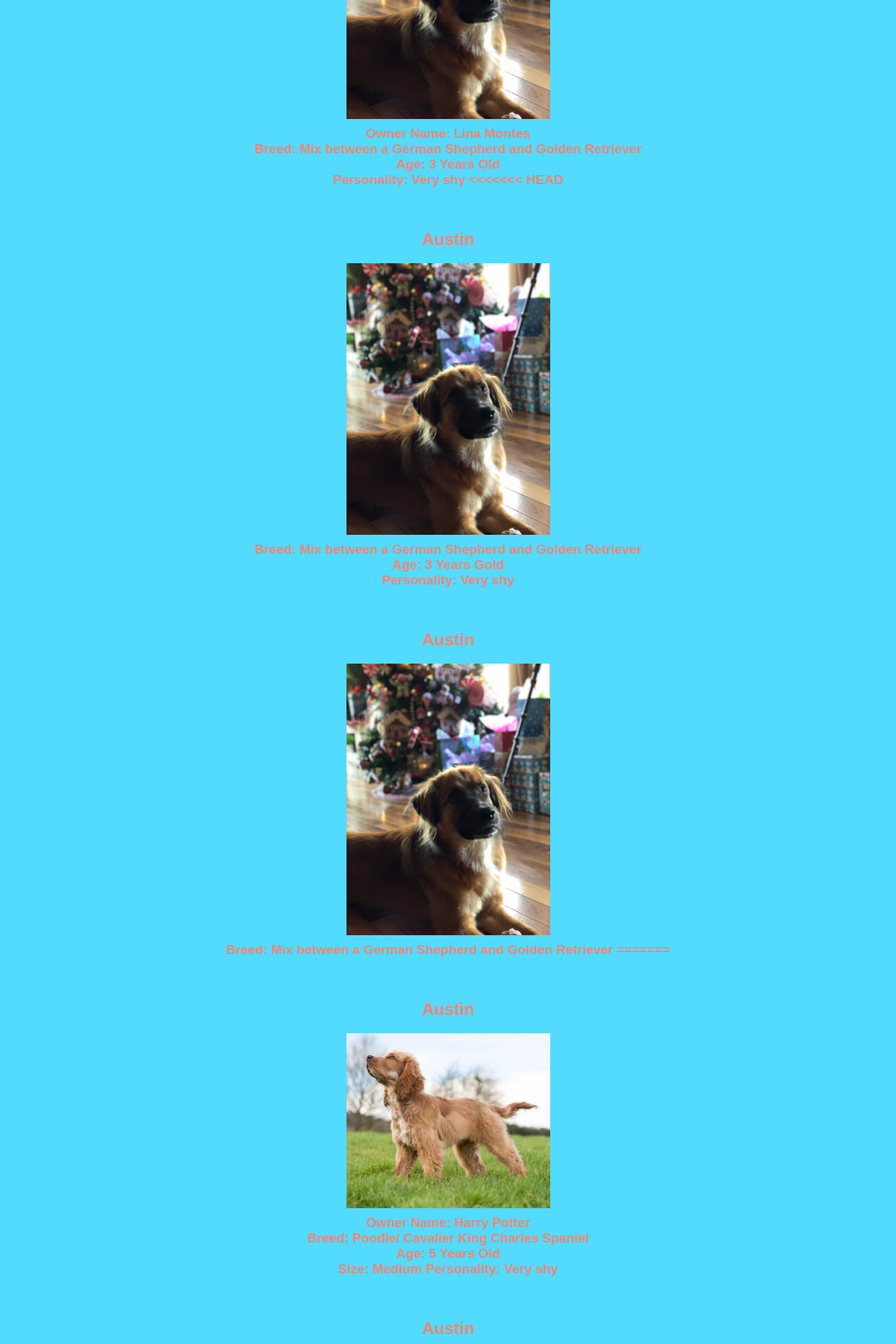
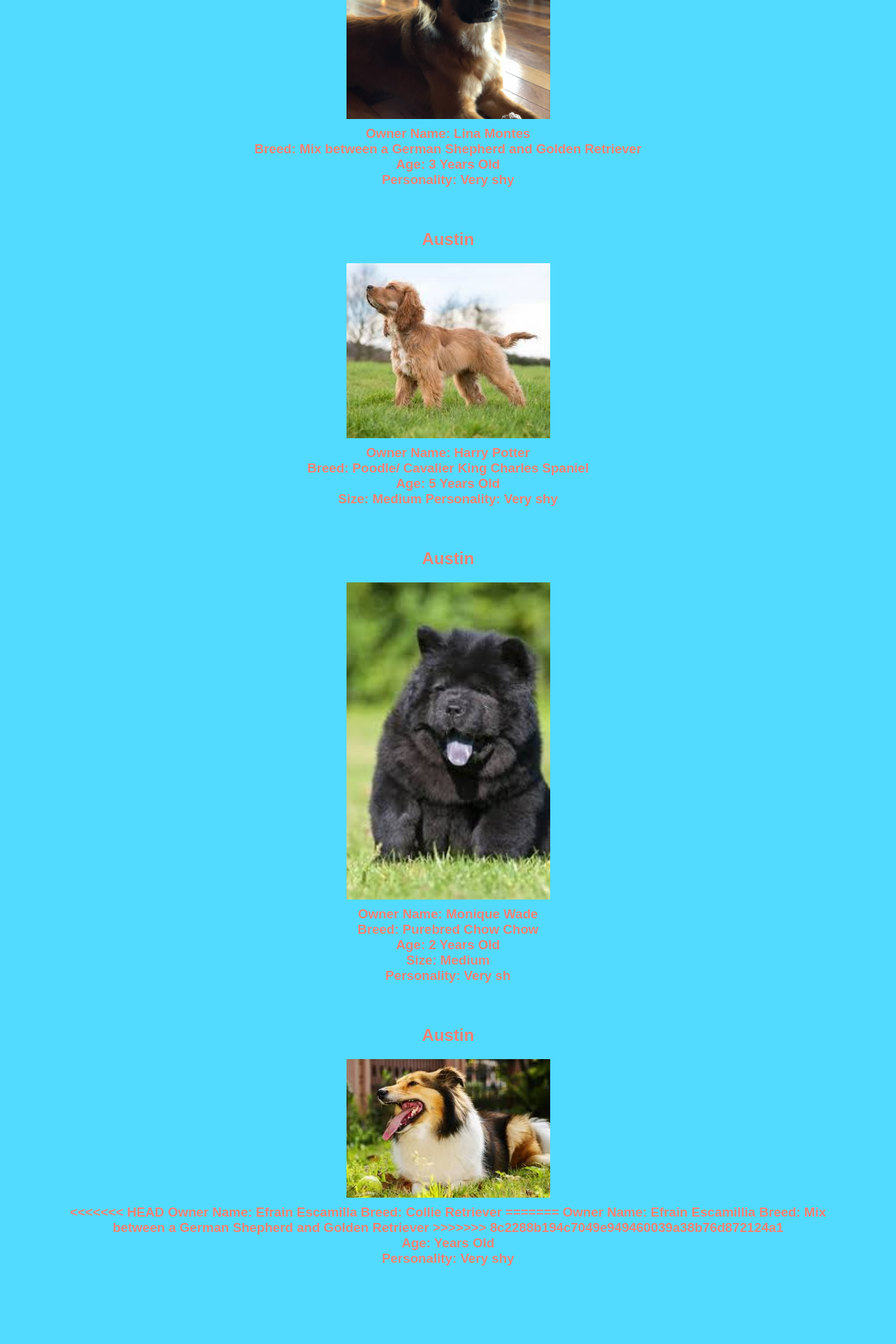
Before and after one commit to linamontes10-zz/sniff, a Python web app: template templates/newplaydate.html in a window 1280 px wide. Shown: the part 374-2294 px from the top of the page at 70% size. After the commit the page ends 2182 px from the top, so only its background shows below. Run offline with Jinja, Linux system fonts and the light colour scheme; the template is opened without the code that fills it, so the values that code supplies are empty.

Commit message:
potential fix

```diff
--- a/templates/newplaydate.html
+++ b/templates/newplaydate.html
@@ -24,28 +24,6 @@
       <br>
       Personality: Very shy
 
-<<<<<<< HEAD
-    </h3>
-  </div>
-
-  <div class="dogprofiles">
-    <h2> Austin </h2>
-    <img src="/static/images/Austin.jpg">
-    <h3 class="doginfo">
-      Breed: Mix between a German Shepherd and Golden Retriever
-      <br>
-      Age: 3 Years Gold
-      <br>
-      Personality: Very shy
-
-    </h3>
-  </div>
-  <div class="dogprofiles">
-    <h2> Austin </h2>
-    <img src="/static/images/Austin.jpg">
-    <h3 class="doginfo">
-      Breed: Mix between a German Shepherd and Golden Retriever
-=======
     </h3>
   </div>
 
@@ -69,7 +47,6 @@
     <h3 class="doginfo">
       Owner Name: Monique Wade <br/>
       Breed: Purebred Chow Chow
->>>>>>> 8f44e5d26e911780e9eeb057e2d3874c704d43d8
       <br>
       Age: 2 Years Old
       <br>
@@ -81,10 +58,6 @@
   </div>
   <div class="dogprofiles">
     <h2> Austin </h2>
-<<<<<<< HEAD
-    <img src="/static/images/Austin.jpg">
-    <h3 class="doginfo">
-=======
     <img src="/static/images/collie.jpeg">
     <h3 class="doginfo">
 <<<<<<< HEAD
@@ -92,7 +65,6 @@
       Breed: Collie Retriever
 =======
       Owner Name: Efrain Escamillia
->>>>>>> 8f44e5d26e911780e9eeb057e2d3874c704d43d8
       Breed: Mix between a German Shepherd and Golden Retriever
 >>>>>>> 8c2288b194c7049e949460039a38b76d872124a1
       <br>
```
